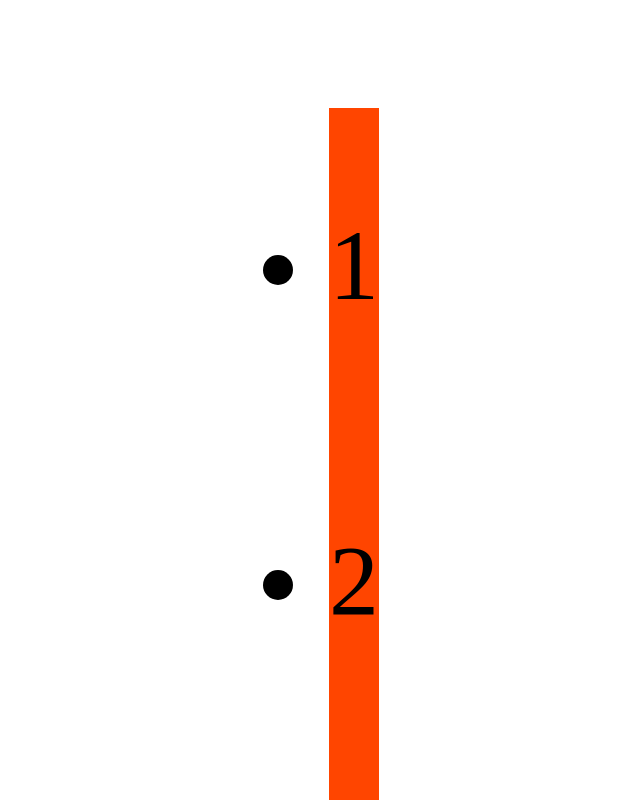
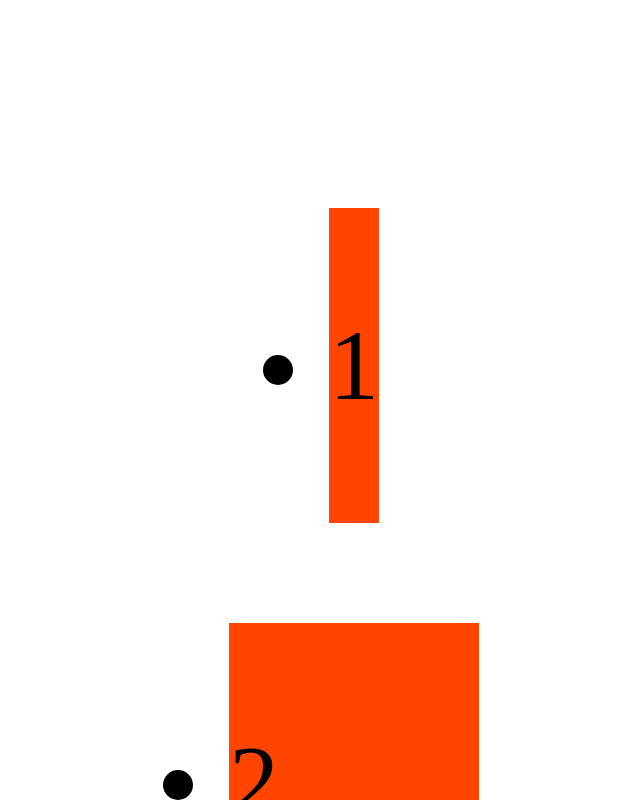
Before and after one commit to xStanlee/xStanlee.github.io, a plain HTML site: page index.html in a window 1280 px wide. In both pictures the pointer is over the item 660 px from the left and 265 px from the top of the page. Shown: the top 800 px of the page, without its empty margins (306-946 px from the left). Drawn offline with Linux system fonts and the light colour scheme.

Commit message:
GitLens_check4

```diff
--- a/css/style.css
+++ b/css/style.css
@@ -15,3 +15,9 @@ ul > li {
     padding: 10rem 0;
     background-color: orangered;
 }
+
+li:hover {
+    color: black;
+    margin: 10rem;
+    outline: black;
+}
```
